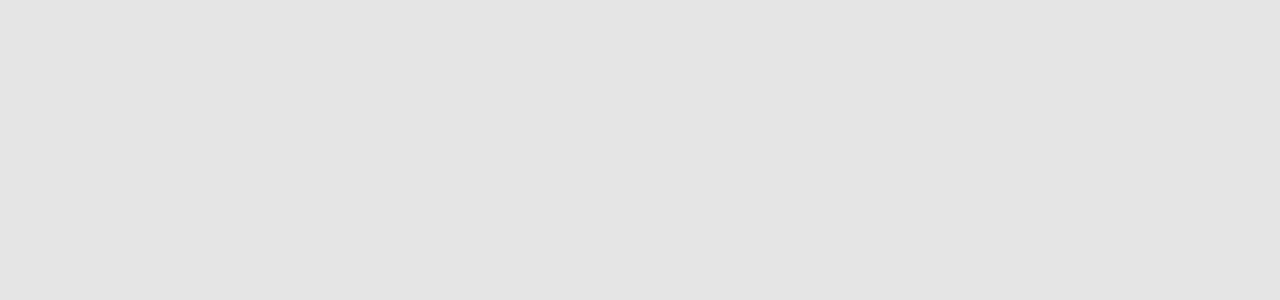
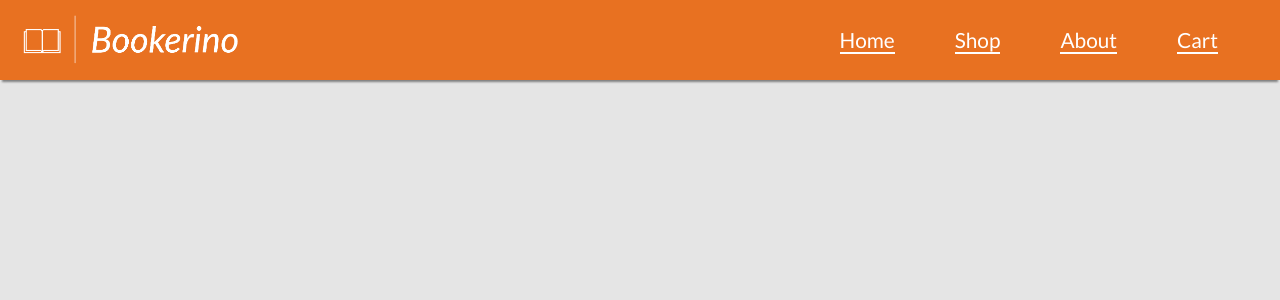
Before and after one commit to zakb27/bookerino, a React (Create React App) app in the folder book-shop/: page /cart in a window 1280 px wide. Before the commit this address had no page. Shown: the top 300 px of the page. Built offline with nearby package versions, Linux system fonts and the light colour scheme.

Commit message:
Added to cart

```diff
--- a/book-shop/src/App.js
+++ b/book-shop/src/App.js
@@ -3,31 +3,40 @@ import { BrowserRouter, Routes, Route } from "react-router-dom";
 import Home from './pages/Home'
 import Store from './pages/Store'
 import Product from "./pages/Product";
+import Cart from "./pages/Cart";
+
 function App() {
 
-    const [itemsInCart, setItemsInCart] = useState([])
-    const [cartItemCount, setCartItemCount] = useState(0)
+    const [itemsInCart, setItemsInCart] = useState([]);
+    const [cartItemCount, setCartItemCount] = useState(0);
+    console.log(itemsInCart);
     return (
         <div className="App">
             <BrowserRouter>
                 <Routes>
-                <Route path="/" element={<Home />} />
-                <Route path="/store" element={<Store />} />
-                <Route
-                    exact
-                    path='/store'
-                    render={() => <Store/>}
-                />
+                    <Route path="/" element={<Home cartItemCount={cartItemCount}/>} />
+                    <Route path="/store" element={<Store cartItemCount={cartItemCount}/>} />
                     <Route
                         exact
                         path='/store/:name'
-                    element=<Product
+                        element={<Product
                             itemsInCart={itemsInCart}
                             cartItemCount={cartItemCount}
                             setItemsInCart={setItemsInCart}
                             setCartItemCount={setCartItemCount}
+                        />}
                     />
+                    <Route
+                        exact
+                        path='/cart'
+                        element={<Cart
+                            itemsInCart={itemsInCart}
+                            cartItemCount={cartItemCount}
+                            setItemsInCart={setItemsInCart}
+                            setCartItemCount={setCartItemCount}
+                        />}
                     />
+
                 </Routes>
             </BrowserRouter>
         </div>
--- a/book-shop/src/pages/Cart.js
+++ b/book-shop/src/pages/Cart.js
@@ -0,0 +1,24 @@
+import NavBar from '../components/Navbar'
+import {db} from '../tools/db'
+import React, { useState } from 'react'
+import Card from '../components/Card'
+import {Link, useParams} from "react-router-dom";
+import {GetItem} from '../components/GetItem'
+import { useLocation } from 'react-router-dom';
+
+
+const Cart = ({
+                  itemsInCart,
+                  cartItemCount,
+                  setItemsInCart,
+                  setCartItemCount
+              }) =>{
+    console.log(itemsInCart);
+    return(<div>
+        <NavBar />
+
+        <p>{itemsInCart}</p>
+    </div>)
+}
+
+export default Cart;
--- a/book-shop/src/pages/Product.js
+++ b/book-shop/src/pages/Product.js
@@ -5,21 +5,29 @@ import Card from '../components/Card'
 import {Link, useParams} from "react-router-dom";
 import {GetItem} from '../components/GetItem'
 import { useLocation } from 'react-router-dom';
-const Product = (itemsInCart,
-                 cartItemCount,
-                 setItemsInCart,
-                 setCartItemCount
+const Product = ({
+                     itemsInCart,
+                     cartItemCount,
+                     setItemsInCart,
+                     setCartItemCount
+                 }
                  ) =>{
 
-
+    const [numberOfItems,setItems] = useState(1);
     // const test = item1.state.currentItem.name;
     let params = useParams();
     const item = (GetItem(params));
+
+    const addToCart = () =>{
+        setItemsInCart([...itemsInCart,{...item,quantity:numberOfItems}]);
+        setCartItemCount(cartItemCount+1);
+    }
 
     return(
         <div>
             <NavBar />
             <p>{item.name} by {item.author}</p>
+            <button onClick={addToCart}>Add to cart</button>
         </div>);
 }
 
--- a/book-shop/src/tools/MenuItems.js
+++ b/book-shop/src/tools/MenuItems.js
@@ -9,11 +9,11 @@ export const MenuItems = [
         cName: 'nav-links'},
     {
         title:'About',
-        url: '#',
+        url: '/about',
         cName: 'nav-links'},
     {
         title:'Cart',
-        url: '#',
+        url: '/cart',
         cName: 'nav-links'},
 
 ]
```
Lines whose indentation alone changed are shown as unchanged.
